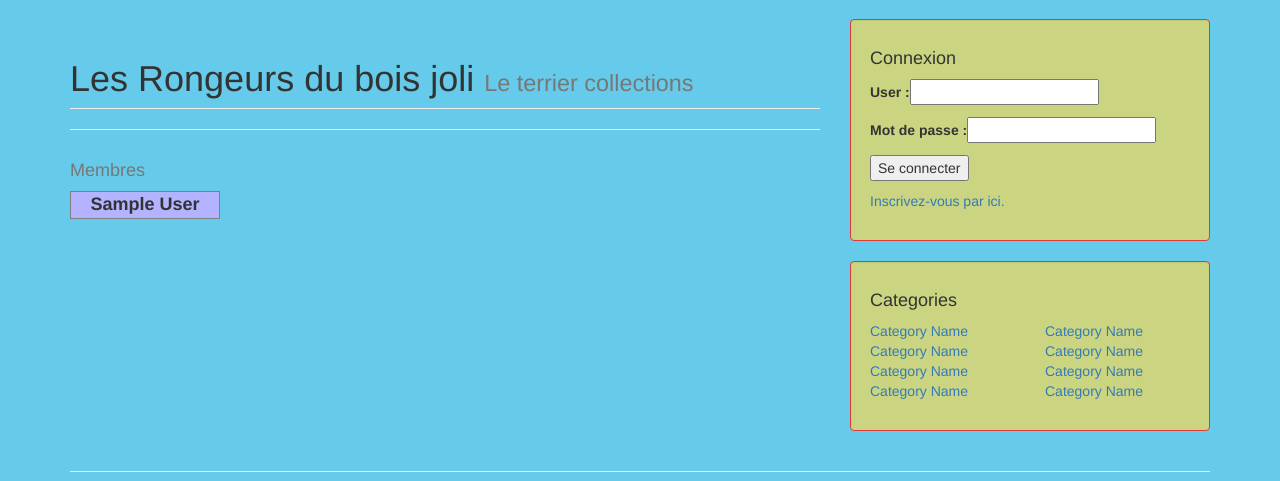
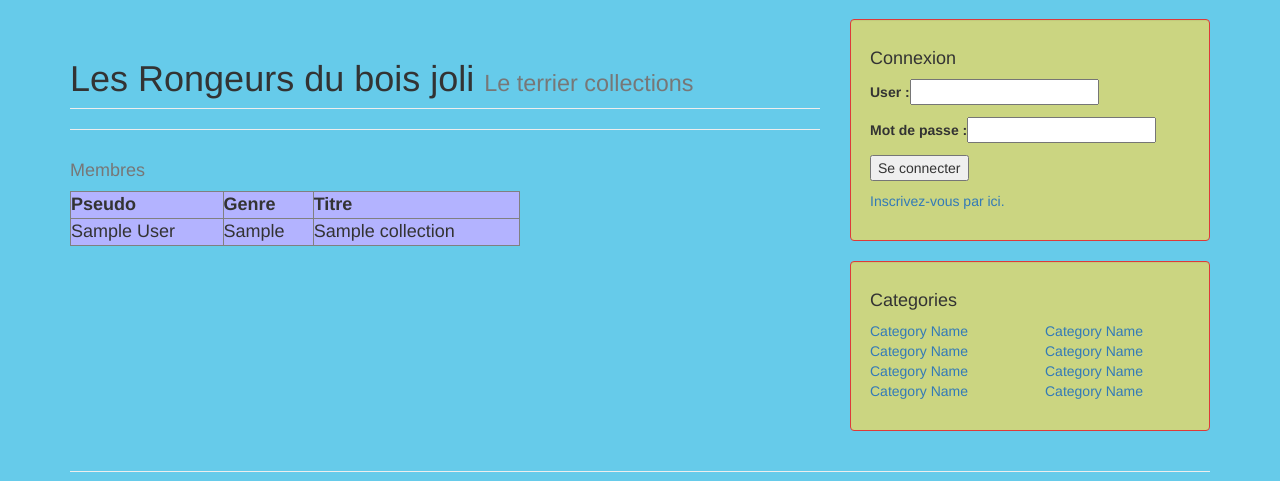
Before and after one commit to Falcondorf/Site-des-rongeurs, a PHP site: the page made by Site des rongeurs/listeMembre.php in a window 1280 px wide. Shown: the part 51-532 px from the top of the page. Run offline with PHP 8.4, Linux system fonts and the light colour scheme; the visitor is signed in with stand-in values (Sample User, id 1); tables that the repository leaves empty or names only in its code hold one stand-in row (values such as "Sample post"); lists and menus that the app fills with data are empty.

Commit message:
amélioration affichage des membres

```diff
--- a/Site des rongeurs/index.php
+++ b/Site des rongeurs/index.php
@@ -111,7 +111,7 @@
 
                 <hr>
 
-                <!-- Pager -->
+                <!-- Pager
                 <ul class="pager">
                     <li class="previous">
                         <a href="#">&larr; Older</a>
@@ -120,9 +120,8 @@
                         <a href="#">Newer &rarr;</a>
                     </li>
                 </ul>
-
+							-->
             </div>
-
             <!-- Blog Sidebar Widgets Column -->
             <div class="col-md-4">
 
--- a/Site des rongeurs/listeMembre.php
+++ b/Site des rongeurs/listeMembre.php
@@ -29,8 +29,6 @@
 <body>
 	<?php
 		session_start();
-		//var_dump($_SESSION['user_logged']);
-		//var_dump($_SESSION['login']);
 	?>
     <!-- Navigation -->
     <nav class="navbar navbar-inverse navbar-fixed-top" role="navigation">
@@ -93,11 +91,16 @@
 						die('Erreur : ' . $e->getMessage());
 					}
 
-					$request = "SELECT usrName FROM users ORDER BY usrName";
-					echo "<table class='tableau' border='1' width='20%'>
+					$request = "SELECT u.usrName, g.genre,c.titre FROM users u JOIN groupe g ON u.usrId = g.userId JOIN collection c ON g.userId = c.userId ORDER BY usrName;";
+					echo "<table class='tableau' border='1' width='60%'>
 								<caption>Membres</caption>";
+					echo "<tr>
+					<th>Pseudo</th><th>Genre</<th><th>Titre</th>
+					</tr>";
 					foreach ($maBD->query($request) as $row){
-						echo "<tr><th><center>".$row['usrName']."</center></th></tr>";
+						echo "<tr><td>".$row['usrName']."</td>
+						<td>".$row['genre']."</td>
+						<td><centre>".$row['titre']."</td></tr>";
 					}
 					echo "</table><br/>";
 				?>
@@ -127,8 +130,7 @@
                 <div class="well">
 
 				<?php
-						//var_dump($_SESSION);
-						if ($_SESSION['user_logged'] === "0"){
+						if (!isset($_SESSION['user_logged']) or $_SESSION['user_logged'] === "0"){
 							 echo '<form action = "http://localhost/Site%20des%20rongeurs/Connexion.php" method="post">
 								<h4>Connexion</h4>
 								<p><label for = "user">User : </label><input type="text" name="user" id="user" /></p>
@@ -141,7 +143,6 @@
 
 							if(isset($_GET['confirm'])){
 								if($_GET['confirm'] == "0"){
-									//$_SESSION['user_logged'] = "1";
 									echo 'Merci de vous être connecté '.$_SESSION['login'];
 								}else{
 									if ($_GET['confirm'] == "1"){
```
